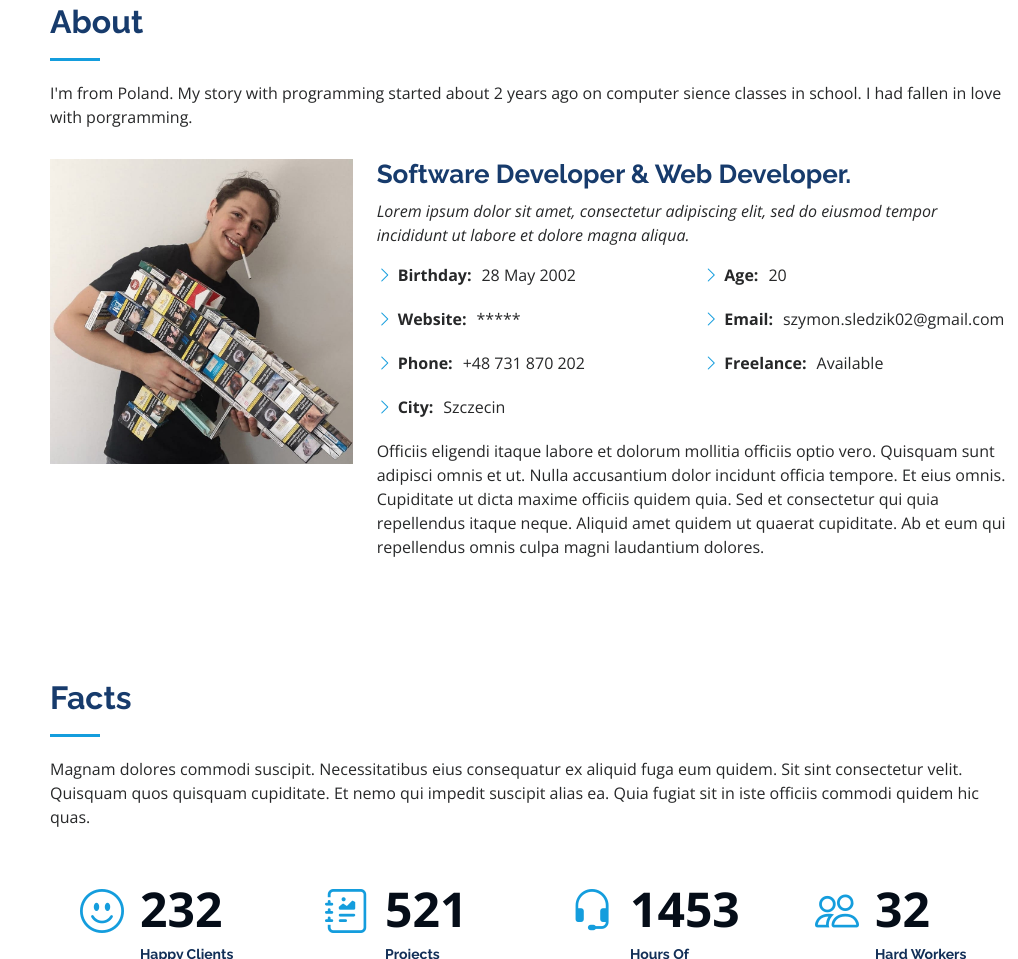
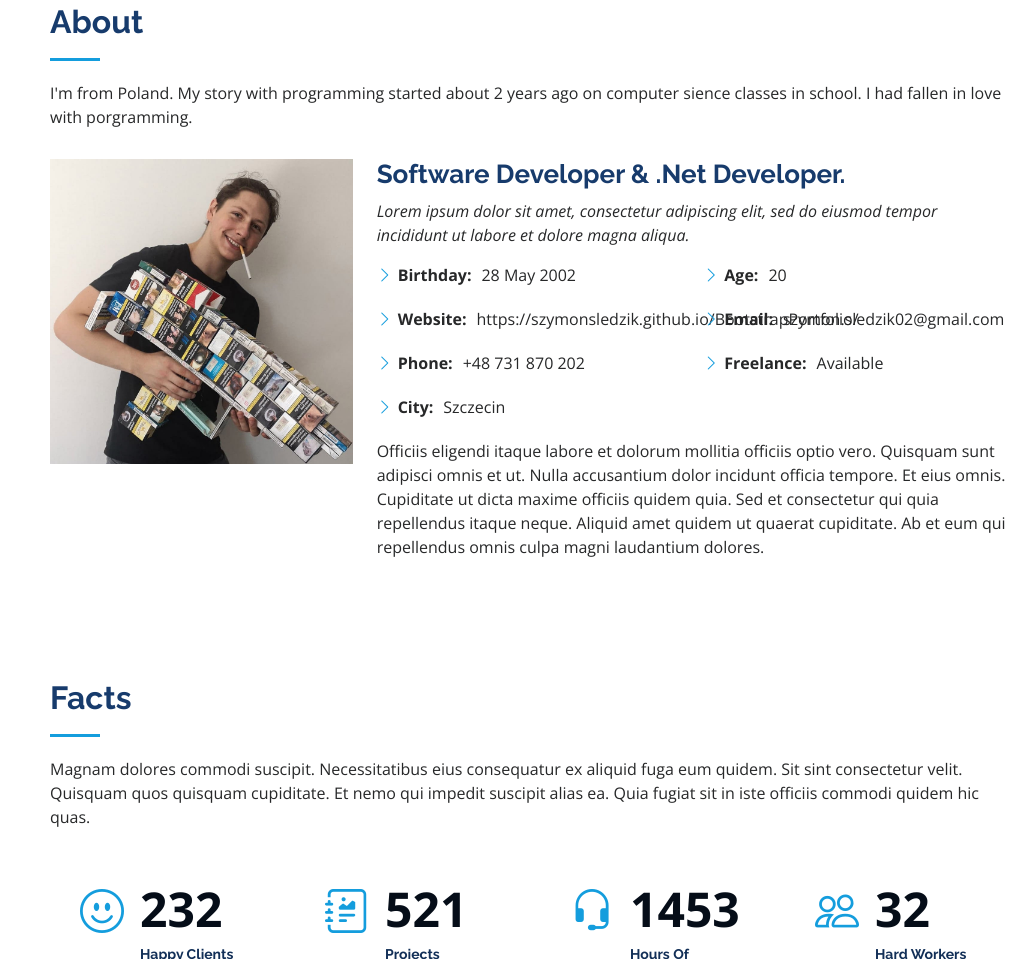
Before and after one commit to SzymonSledzik/BootstrapPortfolio, a plain HTML site: page index.html in a window 1280 px wide. Shown: the part 857-1816 px from the top of the page, without its empty margins (262-1280 px from the left). Drawn offline with nearby package versions, Linux system fonts and the light colour scheme.

Commit message:
Update index.html

```diff
--- a/index.html
+++ b/index.html
@@ -92,7 +92,7 @@
             <img src="assets/img/profile-img.jpg" class="img-fluid" alt="">
           </div>
           <div class="col-lg-8 pt-4 pt-lg-0 content" data-aos="fade-left">
-            <h3>Software Developer &amp; Web Developer.</h3>
+            <h3>Software Developer &amp; .Net Developer.</h3>
             <p class="fst-italic">
               Lorem ipsum dolor sit amet, consectetur adipiscing elit, sed do eiusmod tempor incididunt ut labore et dolore
               magna aliqua.
@@ -101,7 +101,7 @@
               <div class="col-lg-6">
                 <ul>
                   <li><i class="bi bi-chevron-right"></i> <strong>Birthday:</strong> <span>28 May 2002</span></li>
-                  <li><i class="bi bi-chevron-right"></i> <strong>Website:</strong> <span>*****</span></li>
+                  <li><i class="bi bi-chevron-right"></i> <strong>Website:</strong> <span>https://szymonsledzik.github.io/BootstrapPortfolio/</span></li>
                   <li><i class="bi bi-chevron-right"></i> <strong>Phone:</strong> <span>+48 731 870 202</span></li>
                   <li><i class="bi bi-chevron-right"></i> <strong>City:</strong> <span>Szczecin</span></li>
                 </ul>
```
